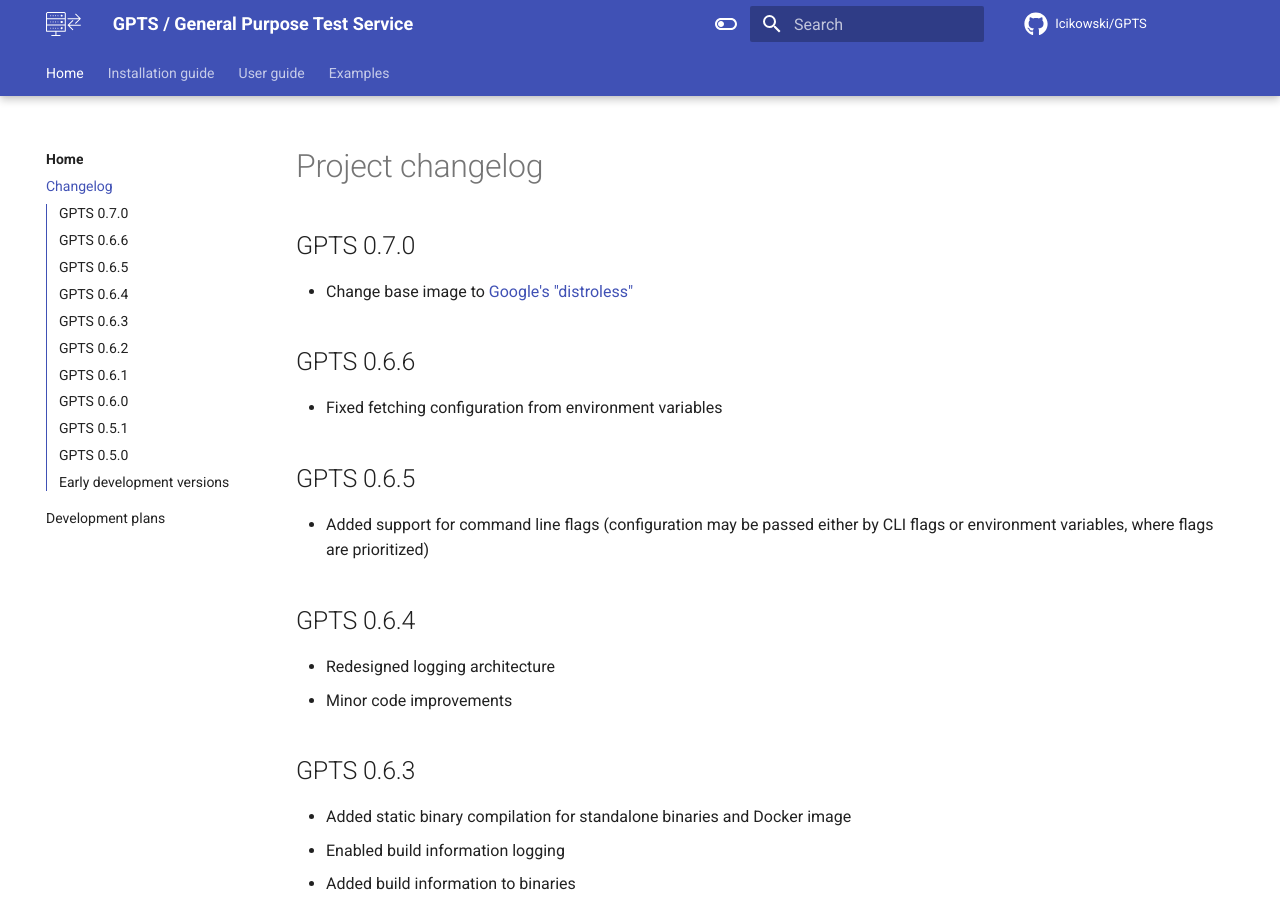
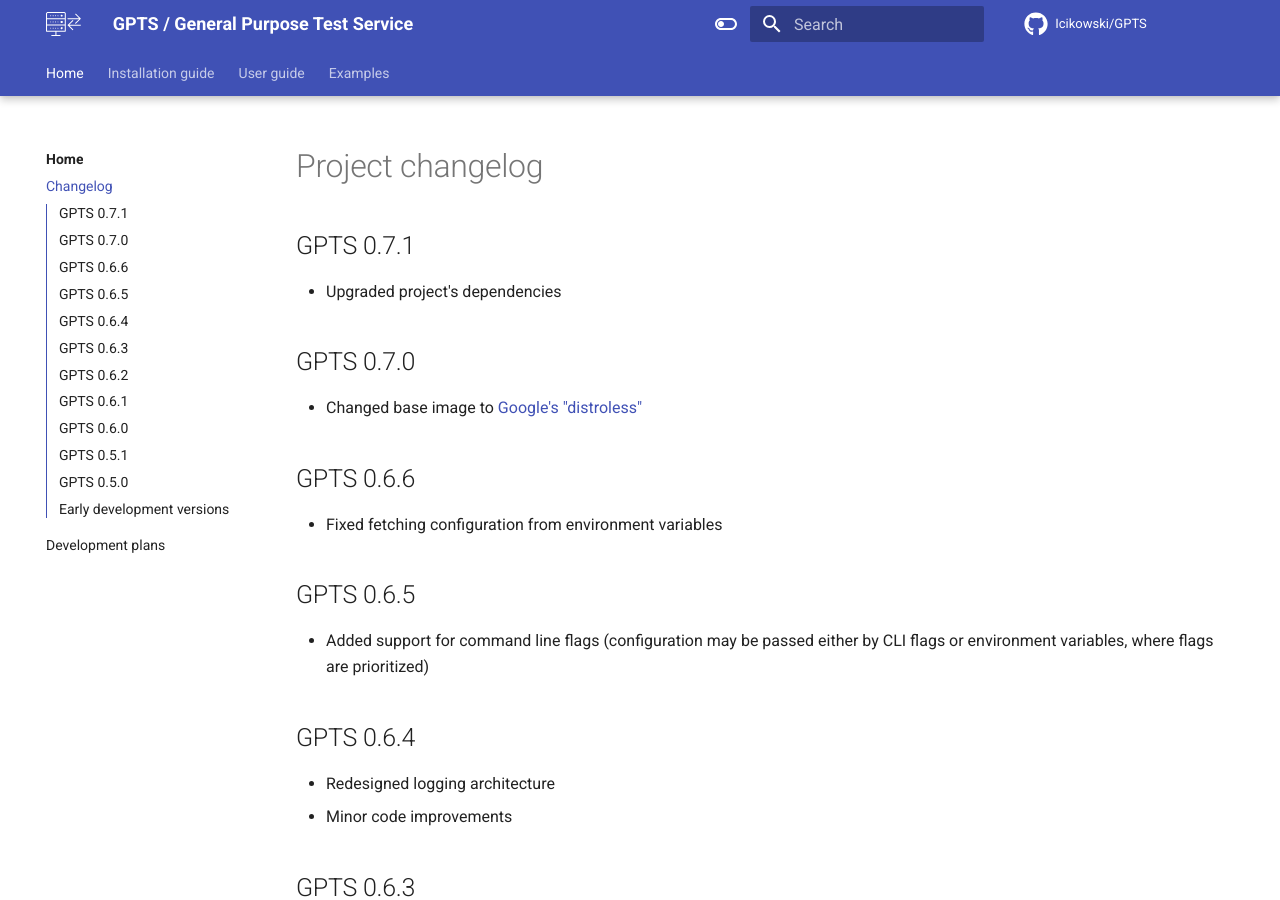
Before and after one commit to Icikowski/GPTS, an MkDocs documentation site: the page built from docs/changelog.md, in a window 1280 px wide and 900 px high. Built offline with MkDocs 1.6.1 and Material for MkDocs 9.7.7, drawn with Linux system fonts in a browser that asks for light colours; comment, search, counter and statistics services are not loaded.

Commit message:
Update docs

```diff
--- a/docs/changelog.md
+++ b/docs/changelog.md
@@ -1,8 +1,12 @@
 # Project changelog
+
+## GPTS 0.7.1
+
+- Upgraded project's dependencies
 
 ## GPTS 0.7.0
 
-- Change base image to [Google's "distroless"](https://github.com/GoogleContainerTools/distroless)
+- Changed base image to [Google's "distroless"](https://github.com/GoogleContainerTools/distroless)
 
 ## GPTS 0.6.6
 
```
